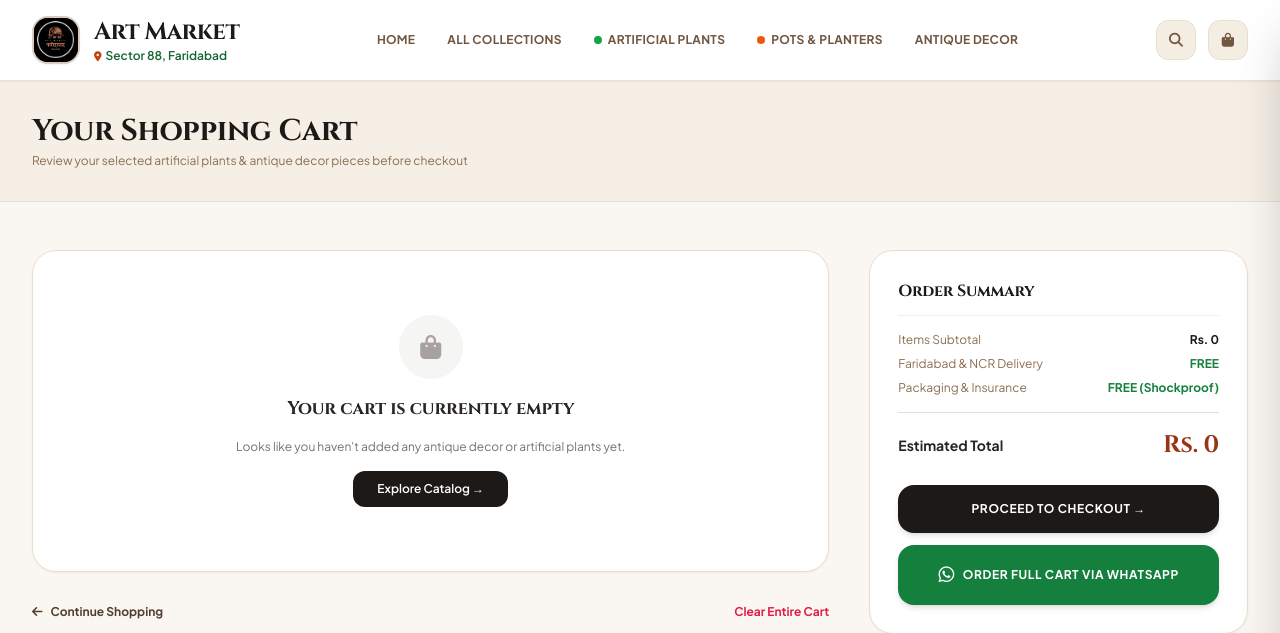
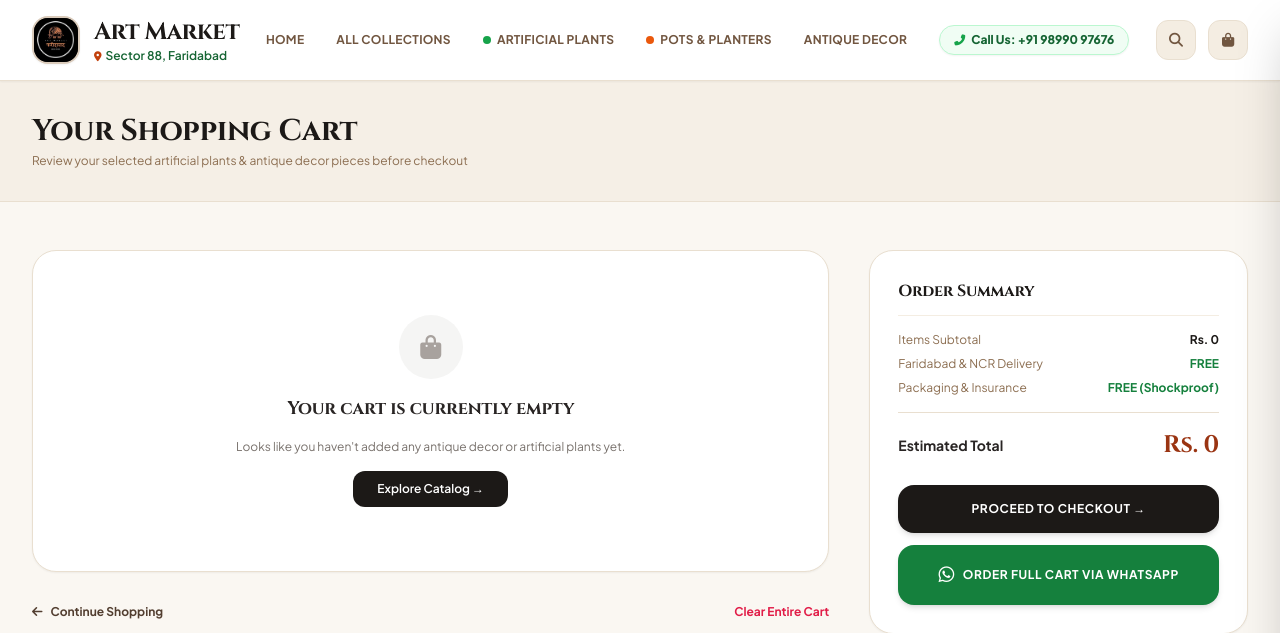
Before and after one commit to Kirti-Chaprana07/art-market-faridabad, a Django app: page /cart/ in a window 1280 px wide. Shown: the top 633 px of the page. Run offline with Django 5.2, Linux system fonts and the light colour scheme; some libraries are stand-ins or nearby versions; some web fonts are replaced.

Commit message:
Add Call Us button with direct dial phone link to navbar

```diff
--- a/templates/base.html
+++ b/templates/base.html
@@ -117,6 +117,10 @@
                         <span class="w-2 h-2 rounded-full bg-terracotta-600"></span> Pots &amp; Planters
                     </a>
                     <a href="{% url 'shop' %}?category=antique-brass-heritage-decor" class="hover:text-terracotta-700 transition-colors py-1 {% if request.GET.category == 'antique-brass-heritage-decor' %}text-terracotta-700 font-extrabold border-b-2 border-terracotta-700{% endif %}">Antique Decor</a>
+                    <a href="tel:{{ STORE_PHONE|cut:' ' }}" class="hover:text-forest-700 text-forest-800 transition-colors py-1.5 px-3.5 rounded-full bg-forest-50 hover:bg-forest-100 border border-forest-200 font-extrabold flex items-center gap-1.5 shadow-sm text-xs normal-case tracking-normal" title="Call Art Market Faridabad">
+                        <i class="fas fa-phone-alt text-[11px] text-forest-600"></i>
+                        <span>Call Us: {{ STORE_PHONE }}</span>
+                    </a>
                 </nav>
 
                 <!-- HEADER ACTIONS -->
@@ -171,7 +175,7 @@
                 <a href="{% url 'contact' %}" class="block py-2 text-walnut-800 hover:text-terracotta-700">Contact &amp; Location</a>
             </div>
             <div class="pt-3 border-t border-sand-100 flex flex-col gap-2">
-                <a href="tel:{{ STORE_PHONE }}" class="flex items-center justify-center gap-2 bg-sand-100 text-walnut-900 py-2.5 rounded-xl text-xs font-bold">
+                <a href="tel:{{ STORE_PHONE|cut:' ' }}" class="flex items-center justify-center gap-2 bg-sand-100 hover:bg-sand-200 text-walnut-900 py-2.5 rounded-xl text-xs font-bold transition-colors">
                     <i class="fas fa-phone-alt text-forest-700"></i> Call {{ STORE_PHONE }}
                 </a>
                 <a href="https://wa.me/{{ STORE_WHATSAPP }}" target="_blank" class="w-full bg-forest-700 hover:bg-forest-800 text-white text-center py-2.5 rounded-xl font-bold text-xs flex items-center justify-center gap-2 shadow-sm">
```
